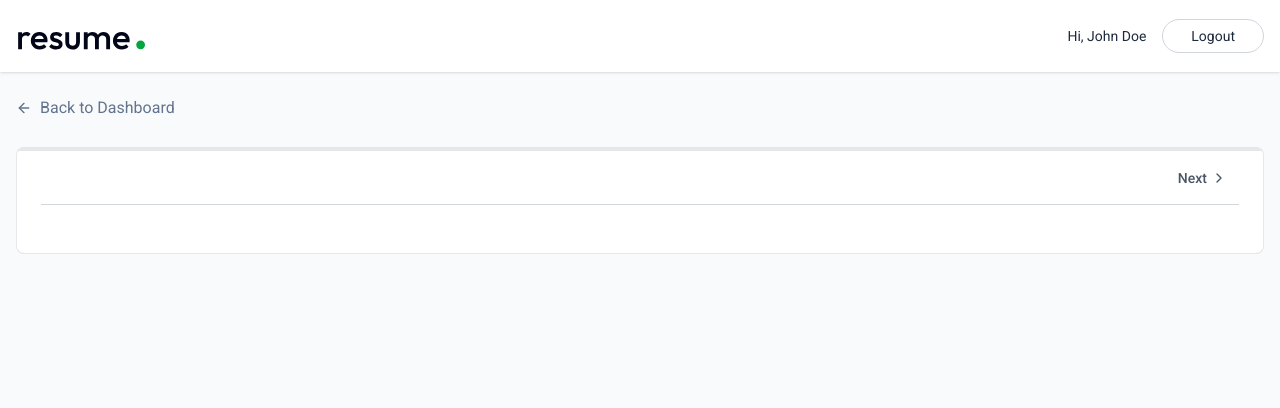
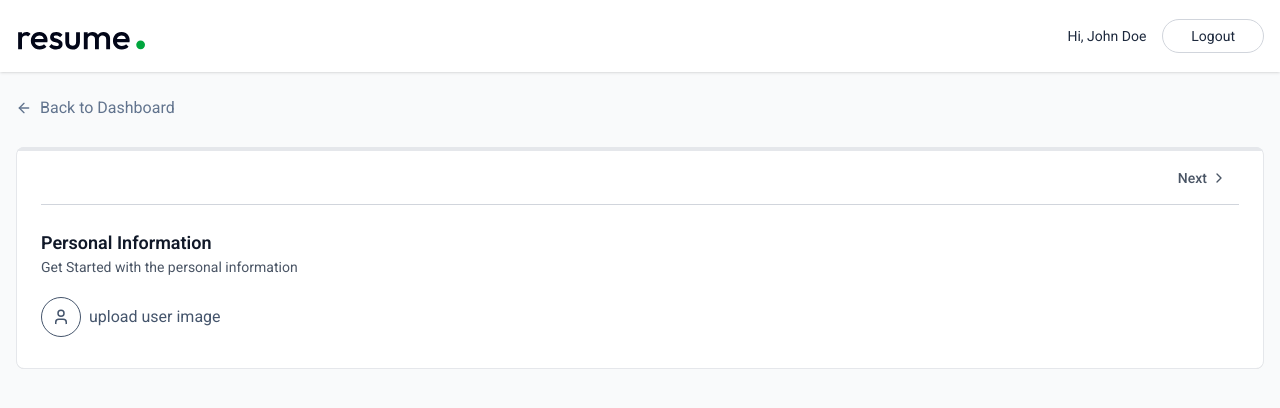
Before and after one commit to kanishium/Resume-Builder, a React (Vite) app in the folder client/: page /app/builder/1 in a window 1280 px wide. Shown: the top 408 px of the page. Built offline with nearby package versions, Linux system fonts and the light colour scheme.

Commit message:
updation

```diff
--- /dev/null
+++ b/client/src/components/PersonalInfoForm.jsx
@@ -0,0 +1,45 @@
+import { User } from 'lucide-react'
+import React from 'react'
+
+const PersonalInfoForm = ({ data, onChange, removeBackground, setRemoveBackground }) => {
+
+    const handelchange = (field, value) => {
+        onChange({ ...data, [field]: value })
+    }
+    return (
+        <div>
+            <h3 className='text-lg font-semibold text-gray-900'>Personal Information</h3>
+            <p className='text-sm text-gray-600'>Get Started with the personal
+                information</p>
+            <div className='flex items-center gap-2'>
+                <label>
+                    {data.image ? (
+                        <img src={typeof data.image === 'string' ? data.image : URL.
+                            createObjectURL(data.image)} alt="user-image" className='w-16 h-16 rounded-full object-cover mt-5 ring ring-slate-300 hover : opacity-80' />
+                    ) : <div className='inline-flex items-center gap-2 mt-5 text-slate-600
+                    hover:text-slate-700 cursor-pointer'>
+                        <User className='size-10 p-2.5 border rounded-full' />
+                        upload user image
+                    </div>
+                    }
+                    <input type="file" accept="image/jpeg , image/png" className='hidden'
+                        onChange={(e) => handelchange("image", e.target.files[0])} />
+                </label>
+                {typeof data.image === 'object' && (
+                    <div className='flex flex-col gap-1 pl-4 text-sm' >
+                        <p>Remove Background</p>
+                        <label className='relative inline-flex items-center cursor-pointer text-gray-900 gap-3'>
+                            <input type="checkbox" className="sr-only peer" onChange={()=> setRemoveBackground(prev => !prev)} checked=
+                                {removeBackground} />
+                            <div className='w-9 h-5 bg-slate-300 rounded-full peer peer-checked:bg-green-600 transition-colors duration-200'></div>
+                                <span className='dot absolute left-1 top-1 w-3 h-3 bg-white rounded-full transition-transform duration-200 ease-in-out peer-checked:translate-x-4'></span>
+                        </label>
+                    </div>
+                    )
+                }
+            </div>
+        </div>
+    )
+}
+
+export default PersonalInfoForm
--- a/client/src/pages/ResumeBuilder.jsx
+++ b/client/src/pages/ResumeBuilder.jsx
@@ -2,6 +2,7 @@
 import { useParams, Link } from 'react-router-dom'
 import { dummyResumeData } from '../assets/assets';
 import { ArrowLeftIcon, Briefcase, ChevronLeft, ChevronRight, FileText, FolderIcon, GraduationCap, Sparkles, User } from 'lucide-react';
+import PersonalInfoForm from '../components/PersonalInfoForm';
 
 const ResumeBuilder = () => {
 
@@ -82,6 +83,12 @@
                 </div>
               </div>
 
+              {/* {form Content} */}
+              <div className='space-y-6'>
+                    {activeSection.id ==='personal' &&(
+                      <PersonalInfoForm data={resumeData.personal_info} onChange={(data)=>setResumeData(prev=>({...prev ,personal_info:data}))} removeBackground={removeBackground} setRemoveBackground={setRemoveBackground}/>
+                    )}
+              </div>
 
             </div>
           </div>
```
